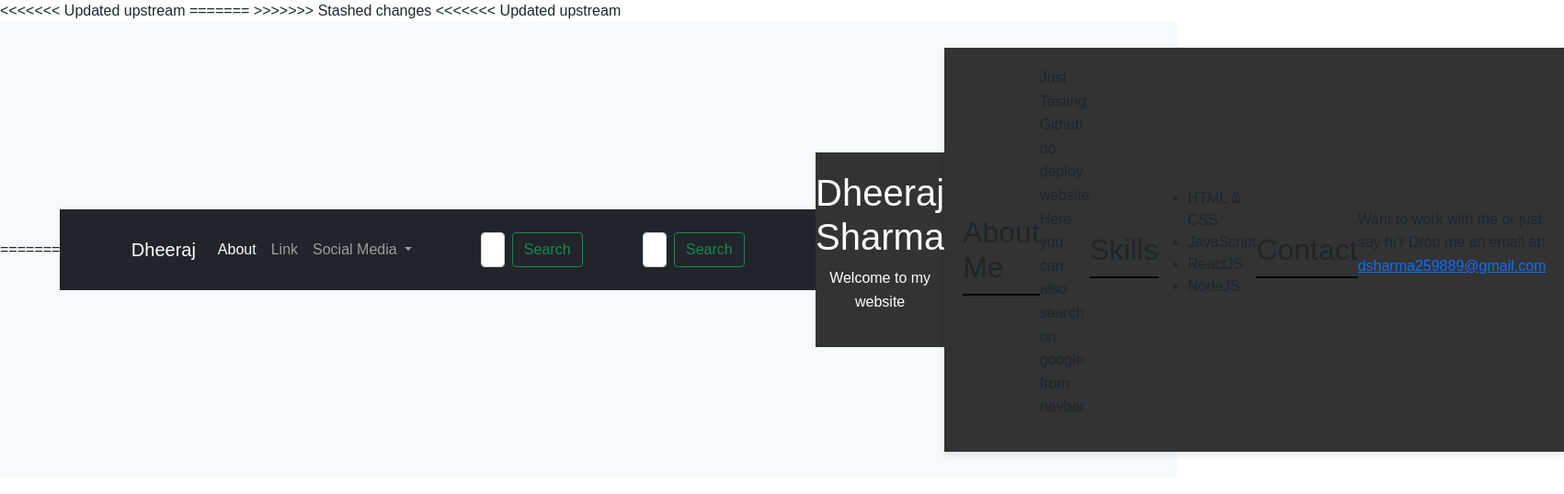
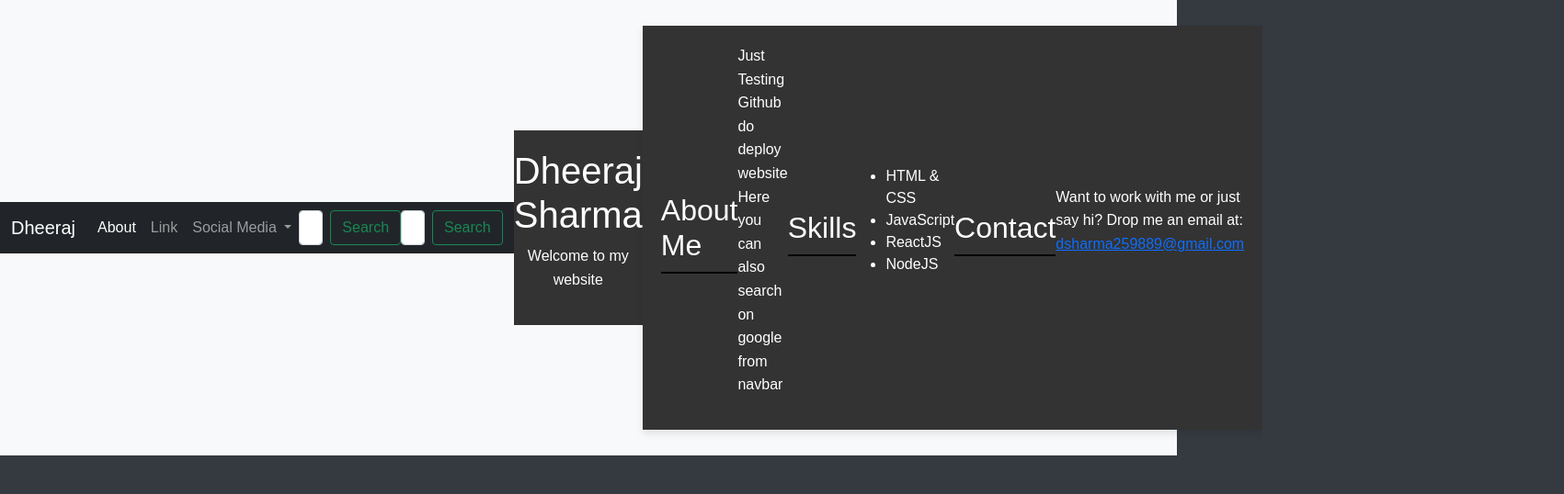
Before and after one commit to dheeraj5988/website, a plain HTML site: page index.html in a window 1280 px wide. Shown: the whole page at 92% size, 1701 px wide, since content can reach past the window. Drawn offline with nearby package versions, Linux system fonts and the light colour scheme.

Commit message:
google_added

```diff
--- a/index.html
+++ b/index.html
@@ -10,21 +10,18 @@
 
     <!-- JS (Optional for Bootstrap functionality like modals, tooltips) -->
     <script src="https://cdn.jsdelivr.net/npm/bootstrap@5.1.0/dist/js/bootstrap.bundle.min.js"></script>
-<<<<<<< Updated upstream
-=======
 
->>>>>>> Stashed changes
 
     <style>
         body {
             font-family: Arial, sans-serif;
             margin: 0;
             padding: 0;
-<<<<<<< Updated upstream
+
             background-color: #333;
-=======
+
             background-color: #343a40;
->>>>>>> Stashed changes
+
             color: #ffffff;
         }
 
@@ -55,11 +52,11 @@
     </style>
 </head>
 <body>
-<<<<<<< Updated upstream
+
     <nav class="navbar navbar-expand-lg navbar-light bg-light">
-=======
+
     <nav class="navbar navbar-expand-lg navbar-dark bg-dark">
->>>>>>> Stashed changes
+
         <div class="container-fluid">
           <a class="navbar-brand" href="#">Dheeraj</a>
           <button class="navbar-toggler" type="button" data-bs-toggle="collapse" data-bs-target="#navbarSupportedContent" aria-controls="navbarSupportedContent" aria-expanded="false" aria-label="Toggle navigation">
@@ -84,17 +81,17 @@
                 </ul>
               </li>
             </ul>
-<<<<<<< Updated upstream
+
             <form class="d-flex">
               <input class="form-control me-2" type="search" placeholder="Search On Google" aria-label="Search">
               <button class="btn btn-outline-success" type="submit">Search</button>
             </form>
-=======
+
             <form class="d-flex" action="https://www.google.com/search" method="get">
               <input class="form-control me-2" type="search" name="q" placeholder="Search On Google" aria-label="Search">
               <button class="btn btn-outline-success" type="submit">Search</button>
             </form>
->>>>>>> Stashed changes
+
           </div>
         </div>
       </nav>
```
